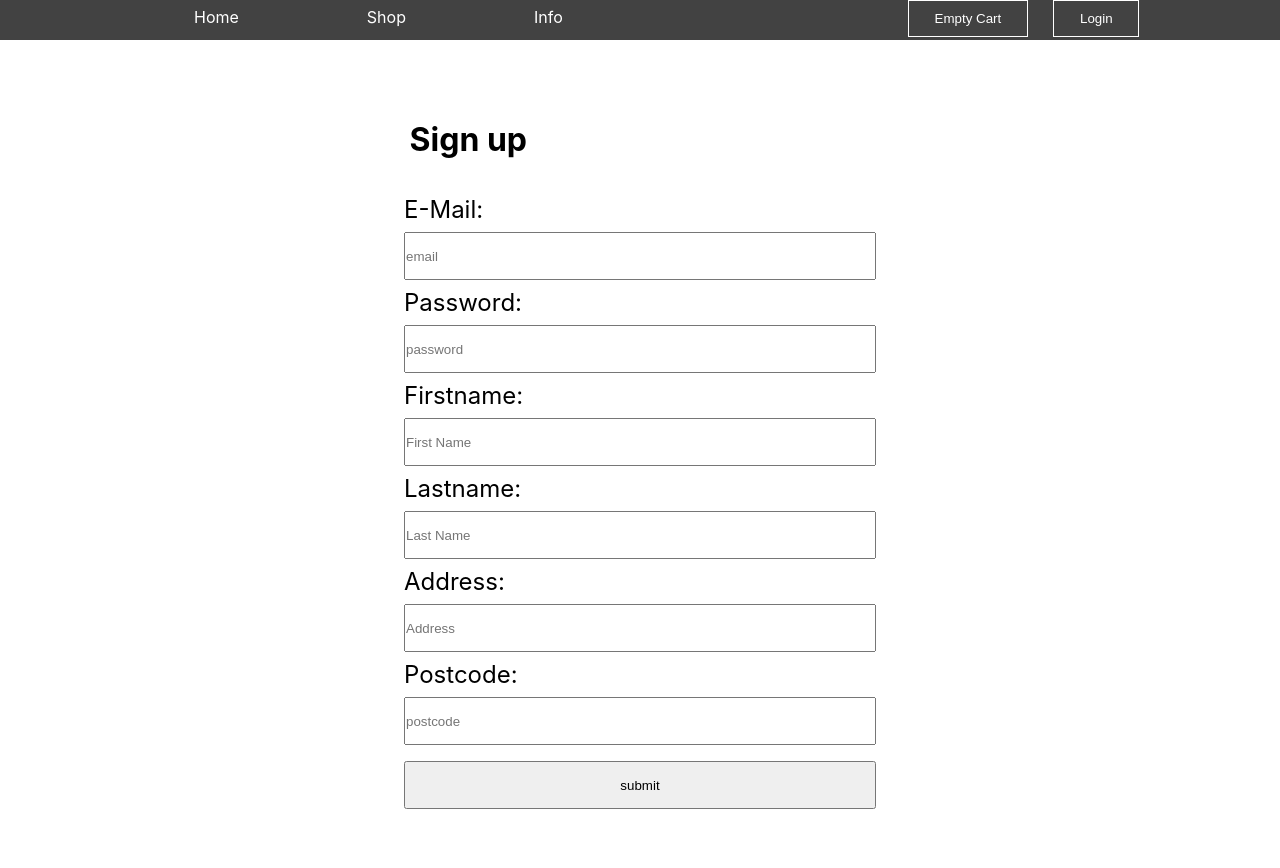
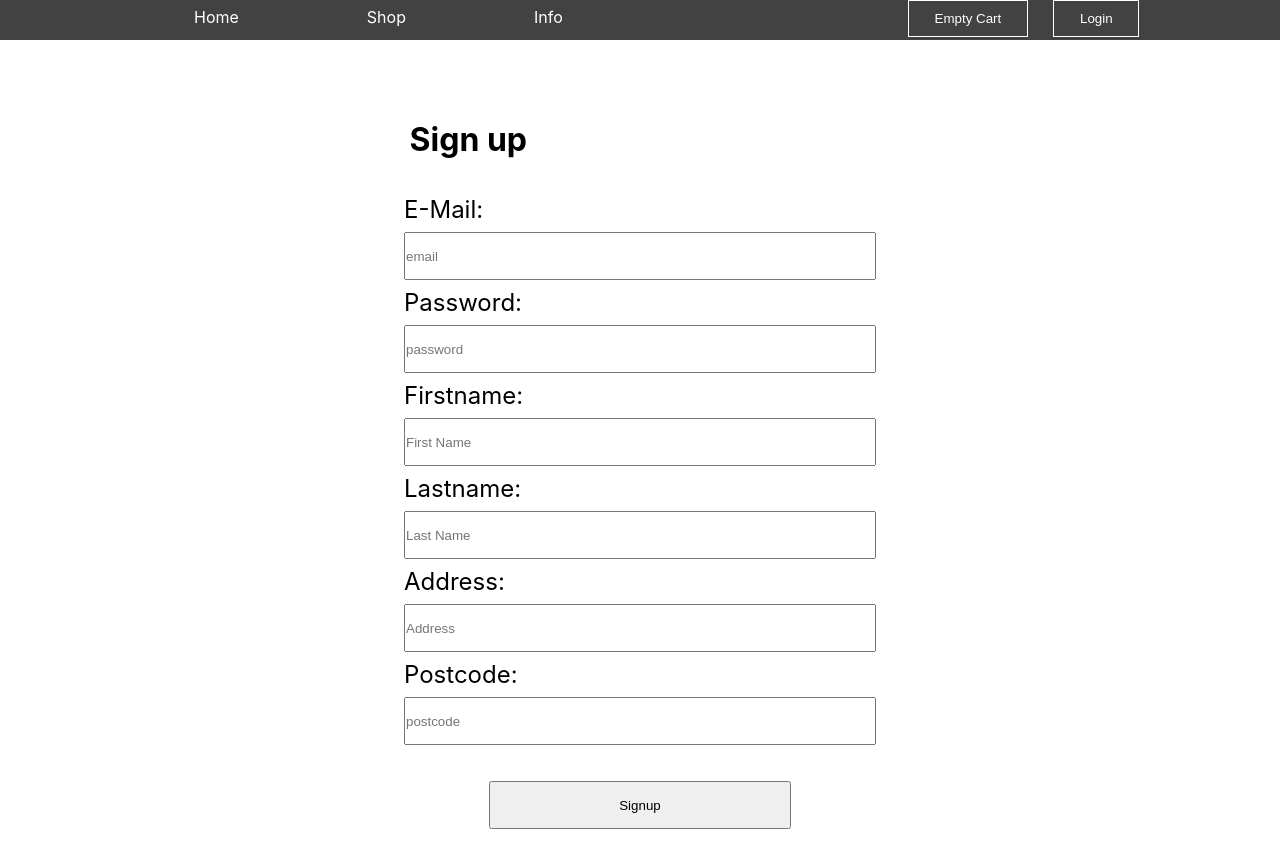
Before and after one commit to getloh/gameshop, a React (Create React App) app in the folder client/: page /signup in a window 1280 px wide. Shown: the top 868 px of the page. Built offline with nearby package versions, Linux system fonts and the light colour scheme.

Commit message:
signup page re-written

```diff
--- a/client/src/App.css
+++ b/client/src/App.css
@@ -97,7 +97,7 @@ CART
 
 
 #cart {
-  position: absolute;
+  position: fixed;
   left: 50%;
   top: 35%;
   transform: translate(-50%,-35%);
@@ -303,10 +303,15 @@ Login page
   margin: 1vh 0;
   height: 3rem;
 }
+#login-page-lower {
+  display: flex;
+  justify-content: center;
+}
 #login-page button {
   margin: 3vh 0 0 0;
   justify-self: center;
   height: 3rem;
+  padding: 0 10vw;
 
 
 }
@@ -417,6 +422,16 @@ Orders
   margin: 1vh 0;
   height: 3rem;
 }
+#signup-lower {
+  display: flex;
+  justify-content: center;
+}
+#signup-lower button {
+  margin: 1vh 0;
+  height: 3rem;
+  padding: 0 10vw;
+
+}
 
 /*
 Useramend
--- a/client/src/features/api/api.js
+++ b/client/src/features/api/api.js
@@ -123,8 +123,9 @@ async postLogin (object) {
       body: JSON.stringify(object)
     });
     if(response.ok){
+      console.log(response);
       // const jsonResponse = await response.json();
-      window.location.replace("/shop?message=Logged%20in");  // Redirect
+      // window.location.replace("/shop?message=Logged%20in");  // Redirect
       // return jsonResponse;
       return
     }
@@ -136,6 +137,31 @@ async postLogin (object) {
 
 },
 
+async postSignup (object) {
+  try {
+    const response = await fetch(`${SERVER}/api/users/new`, {
+      method: 'POST',
+      headers: {
+        'Accept': 'application/json',
+        'Content-Type': 'application/json'
+      },
+      credentials: 'include',
+      body: JSON.stringify(object)
+    });
+    if(response.ok){
+      // const jsonResponse = await response.json();
+      window.location.replace("/shop?message=Logged%20in");  // Redirect
+      // return jsonResponse;
+      return
+    }
+    throw new Error('Request failed!');
+  } catch(error) {
+    console.log(error);
+    store.dispatch(setStatus(error))
+  }
+
+},
+
 
 
 
--- a/client/src/pages/login.jsx
+++ b/client/src/pages/login.jsx
@@ -1,9 +1,5 @@
 import React from 'react';
-import { useEffect } from 'react';
-import { useDispatch } from 'react-redux';
 import {Link} from 'react-router-dom'
-import { SERVER } from '../features/api/api';
-import { setStatus } from '../features/web/webSlice';
 import { db } from '../features/api/api';
 
 class Login extends React.Component {
@@ -37,7 +33,7 @@ class Login extends React.Component {
         return (
 
         <div id="login-page">
-        <h1>User Login (v2)</h1>
+        <h1>User Login</h1>
         <section>
 
             <form>
@@ -46,9 +42,11 @@ class Login extends React.Component {
             <label htmlFor="password">Password: </label>
               <input name="password" type="password" placeholder="password" value={this.state.password} onChange={this.handleInputChange}/>
               {/* <input type="submit" value="Login" onClick={this.handleSubmit}/> */}
-              <button onClick={this.handleSubmit}>Login</button>
+
             </form>
-
+            <div id="login-page-lower">
+            <button onClick={this.handleSubmit}>Login</button>
+            </div>
 
         </section>
         <br /><br /><br />
@@ -59,50 +57,4 @@ class Login extends React.Component {
       }
     }
 
-//   const dispatch = useDispatch();
-
-
-
-//   let loginURL = SERVER + "/api/login";
-
-//   useEffect(() => {
-//     let params = (new URL(document.location)).searchParams;
-//     let auth = params.get("auth");
-//     if (auth === "fail"){
-//       dispatch(setStatus("Login Failed - Wrong credentials?"))
-//     }
-//     if (auth === "new"){
-//       dispatch(setStatus("Account created - You may now login"))
-//     }
-//     return () => {
-//     };
-//   }, []);
-
-
-
-//   return (
-//     <div id="login-page">
-//         <h1>User Login</h1>
-//         <section>
-
-//             <form method='POST' action="http://localhost:8000/api/login">
-//             <label htmlFor="email">E-Mail: </label>
-//               <input name="email" type="text" placeholder="email"/>
-//               <label htmlFor="password">Password: </label>
-//               <input name="password" type="password" placeholder="password"/>
-//               <input type="submit" value="submit" />
-//             </form>
-//         </section>
-//         <br /><br /><br />
-//       <Link to="/signup"><p style={{textAlign: "center"}}>No account? <br /> Sign up!</p></Link>
-//     </div>
-
-//   );
-
-
-
-// }
-
-
-
 export default Login;
--- a/client/src/pages/signup.jsx
+++ b/client/src/pages/signup.jsx
@@ -1,57 +1,75 @@
 import React from 'react';
-import { useEffect } from 'react';
-import { useDispatch } from 'react-redux';
 import {Link} from 'react-router-dom'
-import { SERVER } from '../features/api/api';
-import { setStatus } from '../features/web/webSlice';
+import { db } from '../features/api/api';
 
-function Signup() {
-  const dispatch = useDispatch();
+class Signup extends React.Component {
+    constructor(props) {
+        super(props);
+        this.state = {
+          email: '',
+          password: '',
+          firstname: '',
+          lastname: '',
+          address: '',
+          postcode: ''
+        };
+        this.handleInputChange = this.handleInputChange.bind(this);
+        this.handleSubmit = this.handleSubmit.bind(this);
+    }
 
-  let params = (new URL(document.location)).searchParams;
-  let auth = params.get("auth");
+    handleInputChange(event) {
+        const target = event.target;
+        const value = target.type === 'checkbox' ? target.checked : target.value;
+        const name = target.name;
 
-  let signupURL = SERVER + "/api/users/new";
+        this.setState({
+          [name]: value
+        });
+      }
 
-  useEffect(() => {
-    if (auth === "fail"){
-      dispatch(setStatus("Login Failed - Wrong credentials?"))
+    handleSubmit(event){
+        const creds = {
+            email: this.state.email,
+            password: this.state.password,
+            firstname: this.state.firstname,
+            lastname: this.state.lastname,
+            address: this.state.address,
+            postcode: this.state.postcode,
         }
-    return () => {
-    };
-  }, []);
+        db.postSignup(creds);
+    }
 
-  // let test = () => {
-  //   console.log(loginURL);
-  // }
+      render() {
+            return (
 
-  return (
                 <div id="signup-page">
                 <h1>Sign up</h1>
                 <section>
 
-            <form method='POST' action={signupURL}>
+                    <form>
                         <label htmlFor="email">E-Mail: </label>
-                <input name="email" type="text" placeholder="email"/>
+                            <input name="email" type="text" placeholder="email" value={this.state.email} onChange={this.handleInputChange}/>
                         <label htmlFor="password">Password: </label>
-                <input name="password" type="password" placeholder="password"/>
+                            <input name="password" type="password" placeholder="password" value={this.state.password} onChange={this.handleInputChange}/>
                         <label htmlFor="firstname">Firstname: </label>
-                <input name="firstname" type="text" placeholder="First Name"/>
+                            <input name="firstname" type="text" placeholder="First Name" value={this.state.firstname} onChange={this.handleInputChange}/>
                         <label htmlFor="lastname">Lastname: </label>
-                <input name="lastname" type="text" placeholder="Last Name"/>
+                            <input name="lastname" type="text" placeholder="Last Name" value={this.state.lastname} onChange={this.handleInputChange}/>
                         <label htmlFor="address">Address: </label>
-               <input name="address" type="text" placeholder="Address"/>
+                        <input name="address" type="text" placeholder="Address" value={this.state.address} onChange={this.handleInputChange}/>
                         <label htmlFor="postcode">Postcode: </label>
-                <input name="postcode" type="text" placeholder="postcode"/>
-              <input type="submit" value="submit" />
+                            <input name="postcode" type="text" placeholder="postcode" value={this.state.postcode} onChange={this.handleInputChange}/>
+
                     </form>
+                    <div id="signup-lower">
+                    <button onClick={this.handleSubmit}>Signup</button>
+                    </div>
 
-            {/* <button onClick={test}></button> */}
                 </section>
 
             </div>
-
             );
+    }
 }
 
 export default Signup;
```
Also changed, not shown: 2 other files (tests, documents, lock files or other folders). Lines whose indentation alone changed are shown as unchanged.
